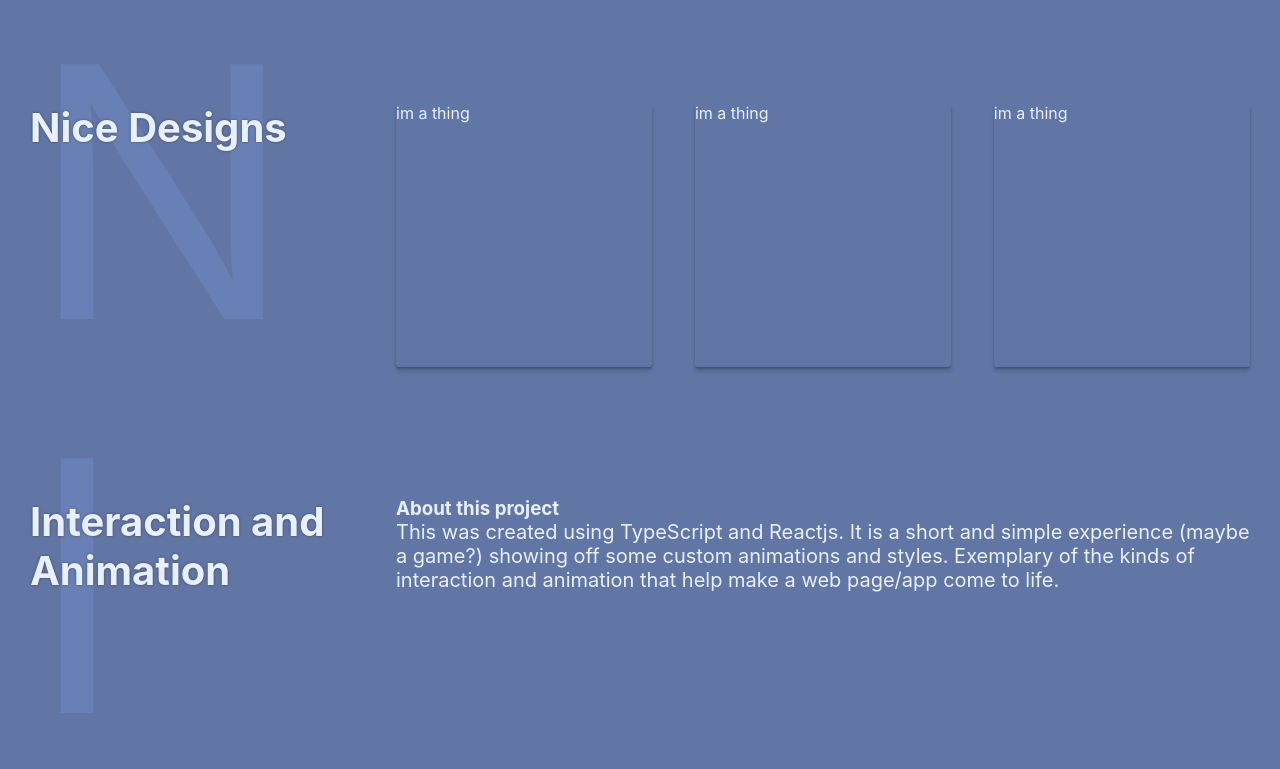
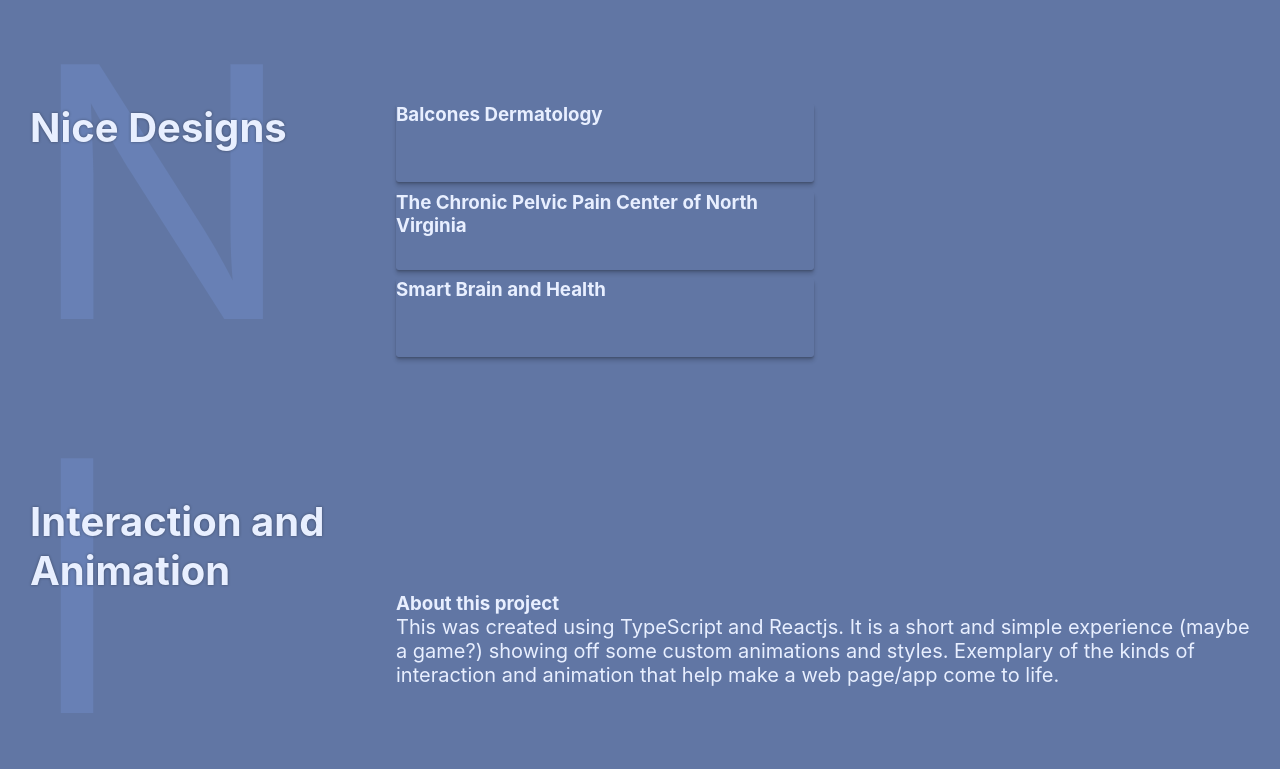
Before and after one commit to leavemydogalone/Portfolio, a React (Create React App) app: page / in a window 1280 px wide. Shown: the part 1091-1860 px from the top of the page. Built offline with nearby package versions, Linux system fonts and the light colour scheme.

Commit message:
gallery display

```diff
--- a/_variables.scss
+++ b/_variables.scss
@@ -9,9 +9,9 @@
   }
 }
 
-@keyframes fadeInFromTop {
+@keyframes fadeInFromBottom {
   from {
-    transform: translateY(-200px);
+    transform: translateY(50px);
     opacity: 0;
   }
   to {
--- a/src/Projects.js
+++ b/src/Projects.js
@@ -1,6 +1,8 @@
 import React, { useRef, useEffect, useState } from "react";
 import "./Projects.scss";
+import Gallery from "./components/Gallery";
 import GalleryItem from "./components/GalleryItem";
+import { galleryObjects } from "./TextObjects/projectObjects";
 
 export default function Projects() {
   const projectsRef = useRef([]);
@@ -50,12 +52,7 @@ export default function Projects() {
             <span className="big-letter">N</span>
             <h3 className="section-title">Nice Designs</h3>
           </div>
-
-          <div className="gallery-container">
-            {standInGallery.map((thing, index) => (
-              <GalleryItem title={thing} key={index} />
-            ))}
-          </div>
+          <Gallery />
         </div>
         <div
           className="project second"
--- a/src/Projects.scss
+++ b/src/Projects.scss
@@ -64,6 +64,13 @@
               0 2px 2px rgba(0, 0, 0, 0.12), 0 4px 4px rgba(0, 0, 0, 0.16),
               0 8px 8px rgba(0, 0, 0, 0.2), 0 16px 32px rgba(0, 0, 0, 0.07);
           }
+          .image-container {
+            img {
+              width: 100%;
+            }
+            .gallery-item-title {
+            }
+          }
           a {
             position: absolute;
             top: 0;
@@ -83,16 +90,16 @@
         animation: fadeInFromLeft 2s ease-in-out forwards;
       }
       .gallery-item {
-        animation: fadeInFromTop 2s ease-in-out forwards;
+        animation: fadeInFromBottom 1s ease-in-out forwards;
       }
       .gallery-item:nth-child(1) {
         animation-delay: 0.5s;
       }
       .gallery-item:nth-child(2) {
-        animation-delay: 1.5s;
+        animation-delay: 1.25s;
       }
       .gallery-item:nth-child(3) {
-        animation-delay: 2.5s;
+        animation-delay: 2s;
       }
     }
   }
@@ -108,9 +115,26 @@
   .gallery-container {
     width: 70%;
     display: flex;
+    flex-wrap: wrap;
     justify-content: space-between;
-    .gallery-item {
-      width: 30%;
+
+    .gallery-list {
+      width: 49%;
+      .gallery-item {
+        height: 30%;
+        margin-bottom: 2%;
+        &:hover {
+          cursor: pointer;
+        }
+      }
+    }
+    .gallery-display {
+      width: 49%;
+      .gallery-display-inner {
+        img {
+          width: 100%;
+        }
+      }
     }
   }
 }
--- a/src/TextObjects/projectObjects.js
+++ b/src/TextObjects/projectObjects.js
@@ -1,30 +1,21 @@
-const redritTextObject = {
-  icon: "R",
-  title: "Redrit",
-  descriptionArray: [
-    "Clone of the popular website Reddit.",
-    "Has full CRUD capabilities using Firebase Firestore.",
-    "React Router, user authentication, posts and comments.",
-    "Styling is not representative of my current abilities.",
-  ],
-  link: "https://redrit-75871.web.app/",
-};
-const workTextObject = {
-  icon: "W",
-  title: "Website Gallery",
-  descriptionArray: [
-    "Gallery of professional websites made for work.",
-    "Websites for medical practices and individual providers.",
-    "Majority of body content was made using custom HTML and CSS",
-  ],
-  link: "/",
-};
+import balcones from "../images/balcones.webp";
+import chronic_pelvic from "../images/chronic_pelvic.webp";
+import smart_brain from "../images/smart_brain.webp";
 
-const galleryObjexts = [
+export const galleryObjects = [
   {
     title: "Balcones Dermatology",
-    image: "/images/balcones.webp",
+    imgSrc: balcones,
+    link: "https://www.balconesdermatology.com/",
+  },
+  {
+    title: "The Chronic Pelvic Pain Center of North Virginia",
+    imgSrc: chronic_pelvic,
+    link: "https://www.pelvicpaindr.com/",
+  },
+  {
+    title: "Smart Brain and Health",
+    imgSrc: smart_brain,
+    link: "https://www.balconesdermatology.com/",
   },
 ];
-
-export const projectObjectArray = [redritTextObject, workTextObject];
--- /dev/null
+++ b/src/components/Gallery.js
@@ -0,0 +1,33 @@
+import React, { useState } from "react";
+import GalleryItem from "../components/GalleryItem";
+import { galleryObjects } from "../TextObjects/projectObjects";
+
+export default function Gallery() {
+  const [displayItem, setDisplayItem] = useState(null);
+  return (
+    <div className="gallery-container">
+      <div className="gallery-list">
+        {galleryObjects &&
+          galleryObjects.map((thing, index) => (
+            <GalleryItem
+              title={thing.title}
+              key={index}
+              imgSrc={thing.imgSrc}
+              link={thing.link}
+              setDisplayItem={() => setDisplayItem(thing)}
+            />
+          ))}
+      </div>
+      <div className="gallery-display">
+        {displayItem && (
+          <div className="gallery-display-inner">
+            <img
+              src={displayItem.imgSrc}
+              alt={`${displayItem.title} website`}
+            />
+          </div>
+        )}
+      </div>
+    </div>
+  );
+}
--- a/src/components/GalleryItem.js
+++ b/src/components/GalleryItem.js
@@ -1,11 +1,13 @@
 import React from "react";
 import "../componentStyles/Project.css";
 
-export default function GalleryItem({ title, image, link }) {
+export default function GalleryItem({ title, imgSrc, link, setDisplayItem }) {
   return (
     <div className="gallery-item">
-      <div className="gallery-item-inner">
-        im a thing <a href={link}>Link to {title} website</a>
+      <div className="gallery-item-inner" onClick={setDisplayItem}>
+        <div class="image-container link">
+          <h3 className="gallery-item-title">{title}</h3>
+        </div>
       </div>
     </div>
   );
```
Also changed, not shown: src/images/chronic_pelvic.webp (renamed from src/images/chronic pelvic.webp), src/images/smart_brain.webp (renamed from src/images/smart brain.webp).
